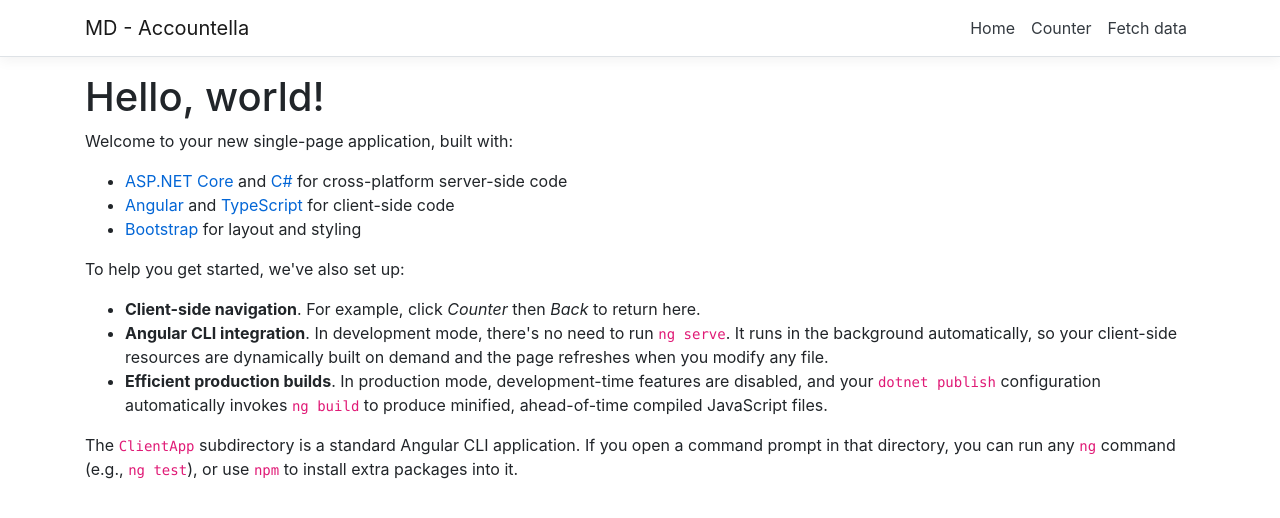
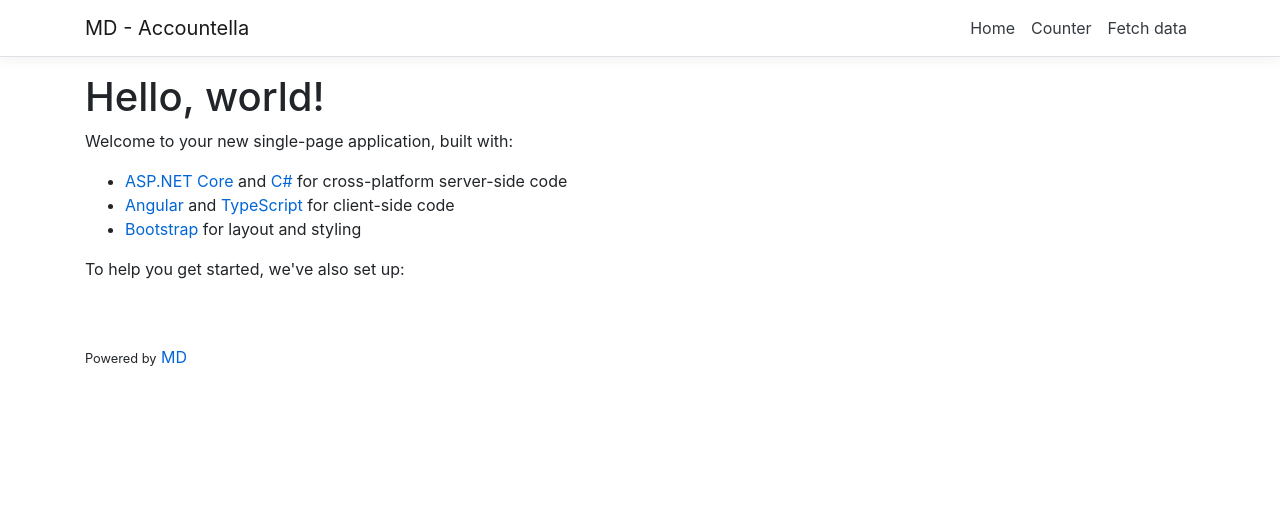
Before and after one commit to MeghnathDas/md-accountella, an Angular app in the folder md-accountella/ClientApp/: page / in a window 1280 px wide. Shown: the top 518 px of the page. Built offline with nearby package versions, Linux system fonts and the light colour scheme.

Commit message:
Home page changes #1

```diff
--- a/md-accountella/ClientApp/src/app/home/home.component.html
+++ b/md-accountella/ClientApp/src/app/home/home.component.html
@@ -6,9 +6,7 @@
   <li><a href='http://getbootstrap.com/'>Bootstrap</a> for layout and styling</li>
 </ul>
 <p>To help you get started, we've also set up:</p>
-<ul>
-  <li><strong>Client-side navigation</strong>. For example, click <em>Counter</em> then <em>Back</em> to return here.</li>
-  <li><strong>Angular CLI integration</strong>. In development mode, there's no need to run <code>ng serve</code>. It runs in the background automatically, so your client-side resources are dynamically built on demand and the page refreshes when you modify any file.</li>
-  <li><strong>Efficient production builds</strong>. In production mode, development-time features are disabled, and your <code>dotnet publish</code> configuration automatically invokes <code>ng build</code> to produce minified, ahead-of-time compiled JavaScript files.</li>
-</ul>
-<p>The <code>ClientApp</code> subdirectory is a standard Angular CLI application. If you open a command prompt in that directory, you can run any <code>ng</code> command (e.g., <code>ng test</code>), or use <code>npm</code> to install extra packages into it.</p>
+
+<br />
+<br />
+<p><small>Powered by</small>&nbsp;<a href="http://meghnathdas.github.io/" target="_blank">MD</a></p>
```
Also changed, not shown: 1 other file (tests, documents, lock files or other folders).
